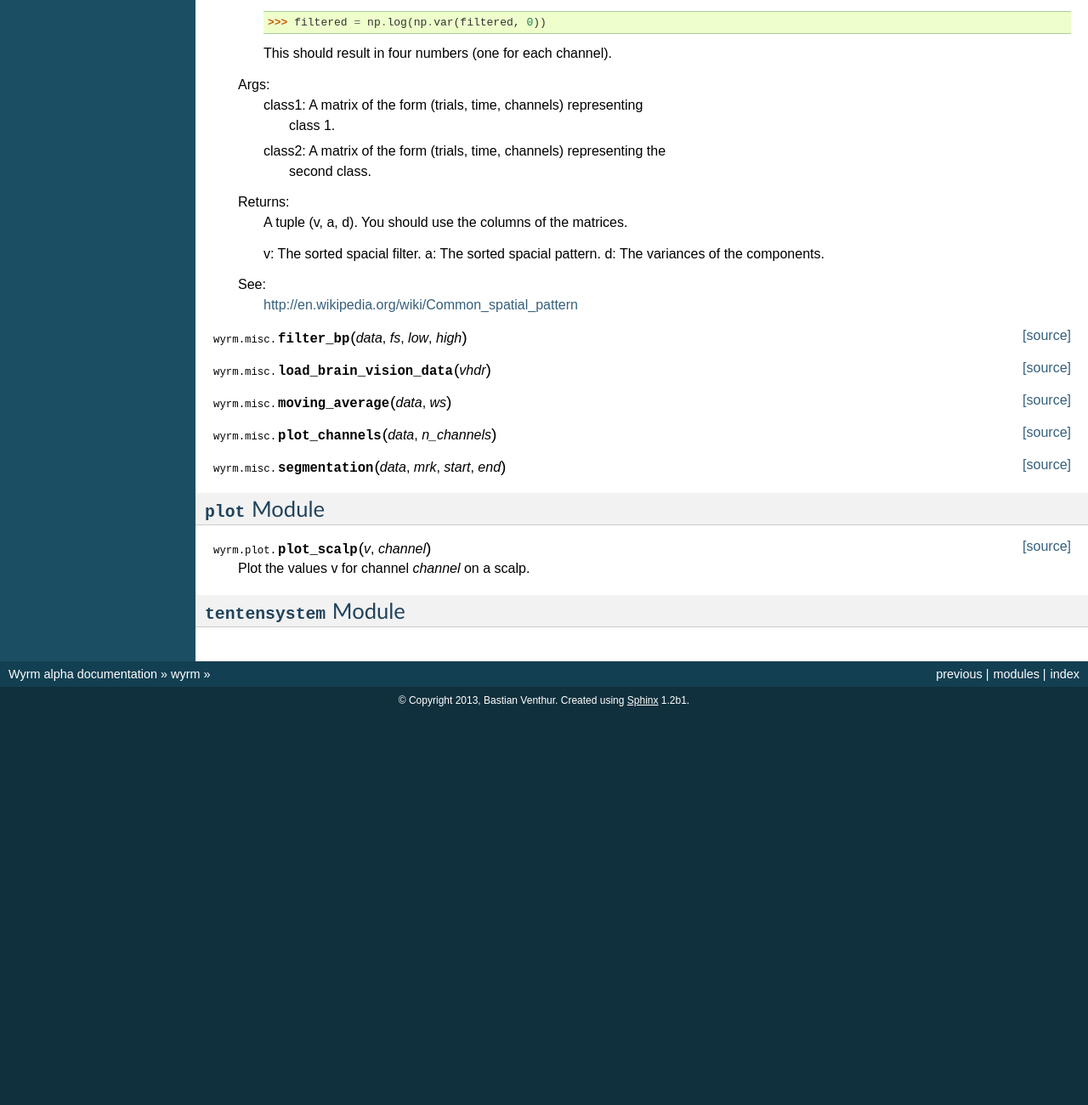
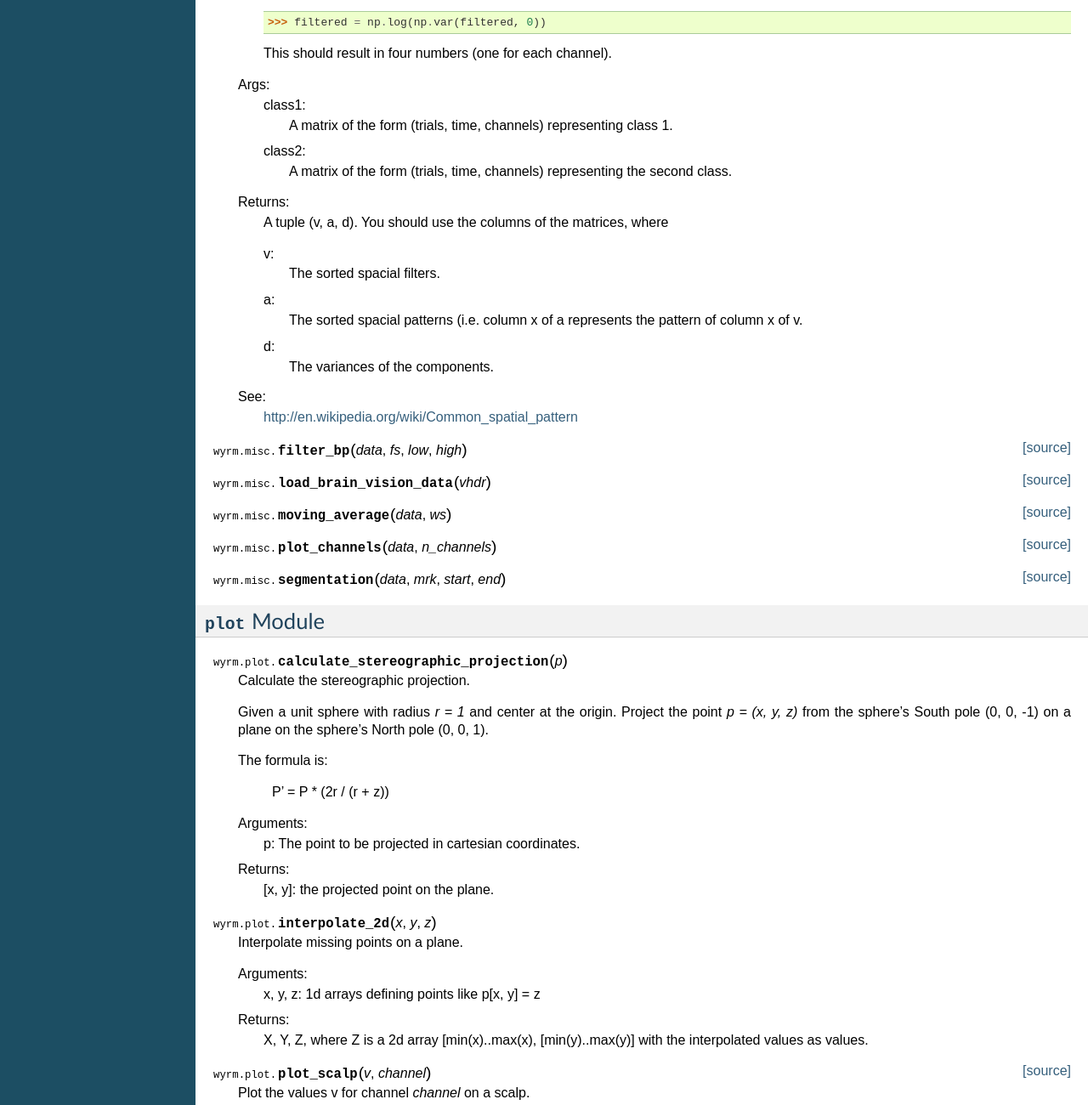
Before and after one commit to venthur/wyrm, a plain HTML site: page api/wyrm.html in a window 1280 px wide. Shown: the part 492-1792 px from the top of the page at 85% size. Before the commit the page ends 1332 px from the top, so only its background shows below. Drawn offline with Linux system fonts and the light colour scheme.

Commit message:
Updated documentation.

```diff
--- a/api/wyrm.html
+++ b/api/wyrm.html
@@ -80,17 +80,25 @@
 </dd>
 <dt>Args:</dt>
 <dd><dl class="first last docutils">
-<dt>class1: A matrix of the form (trials, time, channels) representing</dt>
-<dd>class 1.</dd>
-<dt>class2: A matrix of the form (trials, time, channels) representing the</dt>
-<dd>second class.</dd>
+<dt>class1:</dt>
+<dd>A matrix of the form (trials, time, channels) representing
+class 1.</dd>
+<dt>class2:</dt>
+<dd>A matrix of the form (trials, time, channels) representing
+the second class.</dd>
 </dl>
 </dd>
 <dt>Returns:</dt>
-<dd><p class="first">A tuple (v, a, d). You should use the columns of the matrices.</p>
-<p class="last">v: The sorted spacial filter.
-a: The sorted spacial pattern.
-d: The variances of the components.</p>
+<dd><p class="first">A tuple (v, a, d). You should use the columns of the matrices, where</p>
+<dl class="last docutils">
+<dt>v:</dt>
+<dd>The sorted spacial filters.</dd>
+<dt>a:</dt>
+<dd>The sorted spacial patterns (i.e. column x of a represents
+the pattern of column x of v.</dd>
+<dt>d:</dt>
+<dd>The variances of the components.</dd>
+</dl>
 </dd>
 <dt>See:</dt>
 <dd><a class="reference external" href="http://en.wikipedia.org/wiki/Common_spatial_pattern">http://en.wikipedia.org/wiki/Common_spatial_pattern</a></dd>
@@ -125,6 +133,37 @@ d: The variances of the components.</p>
 </div>
 <div class="section" id="module-wyrm.plot">
 <span id="plot-module"></span><h2><tt class="xref py py-mod docutils literal"><span class="pre">plot</span></tt> Module<a class="headerlink" href="#module-wyrm.plot" title="Permalink to this headline">¶</a></h2>
+<dl class="function">
+<dt id="wyrm.plot.calculate_stereographic_projection">
+<tt class="descclassname">wyrm.plot.</tt><tt class="descname">calculate_stereographic_projection</tt><big>(</big><em>p</em><big>)</big><a class="headerlink" href="#wyrm.plot.calculate_stereographic_projection" title="Permalink to this definition">¶</a></dt>
+<dd><p>Calculate the stereographic projection.</p>
+<p>Given a unit sphere with radius <cite>r = 1</cite> and center at the origin. Project
+the point <cite>p = (x, y, z)</cite> from the sphere&#8217;s South pole (0, 0, -1) on a
+plane on the sphere&#8217;s North pole (0, 0, 1).</p>
+<p>The formula is:</p>
+<blockquote>
+<div>P&#8217; = P * (2r / (r + z))</div></blockquote>
+<dl class="docutils">
+<dt>Arguments:</dt>
+<dd>p: The point to be projected in cartesian coordinates.</dd>
+<dt>Returns:</dt>
+<dd>[x, y]: the projected point on the plane.</dd>
+</dl>
+</dd></dl>
+
+<dl class="function">
+<dt id="wyrm.plot.interpolate_2d">
+<tt class="descclassname">wyrm.plot.</tt><tt class="descname">interpolate_2d</tt><big>(</big><em>x</em>, <em>y</em>, <em>z</em><big>)</big><a class="headerlink" href="#wyrm.plot.interpolate_2d" title="Permalink to this definition">¶</a></dt>
+<dd><p>Interpolate missing points on a plane.</p>
+<dl class="docutils">
+<dt>Arguments:</dt>
+<dd>x, y, z: 1d arrays defining points like p[x, y] = z</dd>
+<dt>Returns:</dt>
+<dd>X, Y, Z, where Z is a 2d array [min(x)..max(x), [min(y)..max(y)] with
+the interpolated values as values.</dd>
+</dl>
+</dd></dl>
+
 <dl class="function">
 <dt id="wyrm.plot.plot_scalp">
 <tt class="descclassname">wyrm.plot.</tt><tt class="descname">plot_scalp</tt><big>(</big><em>v</em>, <em>channel</em><big>)</big><a class="reference internal" href="../_modules/wyrm/plot.html#plot_scalp"><span class="viewcode-link">[source]</span></a><a class="headerlink" href="#wyrm.plot.plot_scalp" title="Permalink to this definition">¶</a></dt>
```
Also changed, not shown: genindex.html (+17 -0 lines), searchindex.js (+1 -1 lines), 1 other file.
